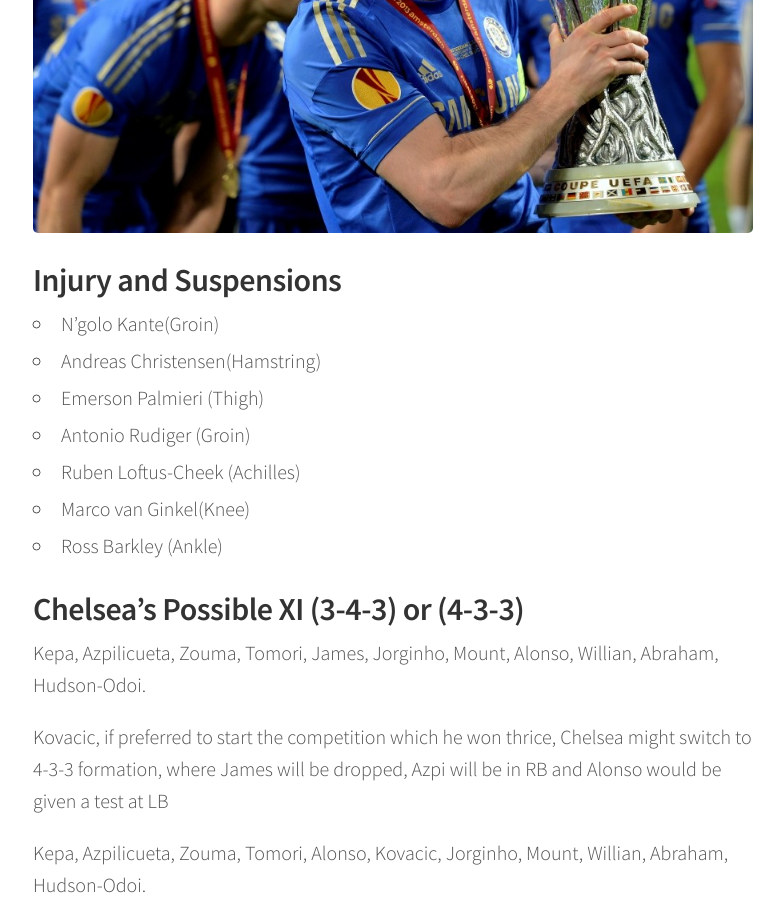
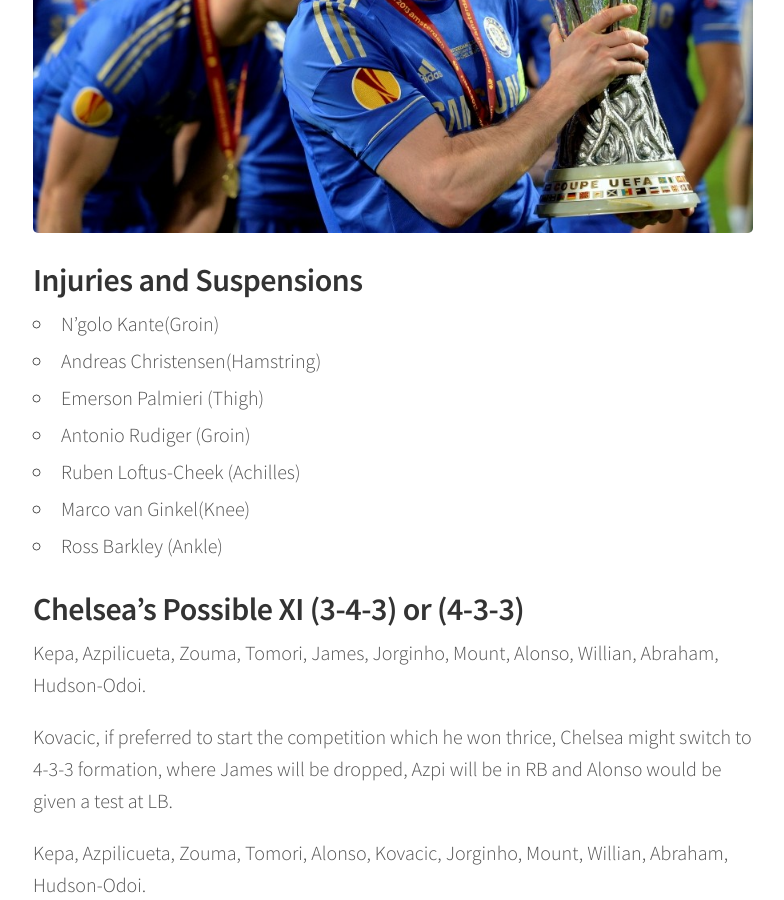
Before and after one commit to chelseafcindia/blog, a Jekyll site: the page built from _posts/2019-10-23-ajax-vs-chelsea-preview.markdown, in a window 1280 px wide and 900 px high, scrolled down 1830 px. Shown: the whole window, without its empty margins (247-1031 px from the left). Built offline with Jekyll 4.4.1, drawn with Linux system fonts in a browser that asks for light colours; some of the changed text lies outside the part shown.

Commit message:
Updated Ajax Vs Chelsea Preview

```diff
--- a/_posts/2019-10-23-ajax-vs-chelsea-preview.markdown
+++ b/_posts/2019-10-23-ajax-vs-chelsea-preview.markdown
@@ -41,11 +41,11 @@
 
 **Ashley Cole:** Played at Left Back, and joined former team-mate Frank Lampard in Chelsea's coaching staff, where he will be working with the U15s.
 
-**Frank Lampard:** The man who captained in the finals, is our current First Team Manager
+**Frank Lampard:** The man who captained in the finals, is our current First Team Manager.
 
 ![UEL Lampard.jpg](/uploads/UEL%20Lampard.jpg)
 
-## Injury and Suspensions
+## Injuries and Suspensions
 
 * N’golo Kante(Groin)
 * Andreas Christensen(Hamstring)
@@ -62,7 +62,7 @@
 James, Jorginho, Mount, Alonso,
 Willian, Abraham, Hudson-Odoi.
 
-Kovacic, if preferred to start the competition which he won thrice, Chelsea might switch to 4-3-3 formation, where James will be dropped, Azpi will be in RB and Alonso would be given a test at LB
+Kovacic, if preferred to start the competition which he won thrice, Chelsea might switch to 4-3-3 formation, where James will be dropped, Azpi will be in RB and Alonso would be given a test at LB.
 
 Kepa,
 Azpilicueta, Zouma, Tomori, Alonso,
```
